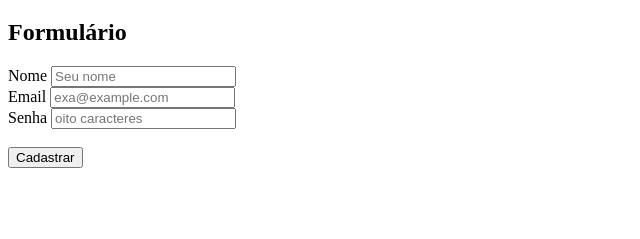
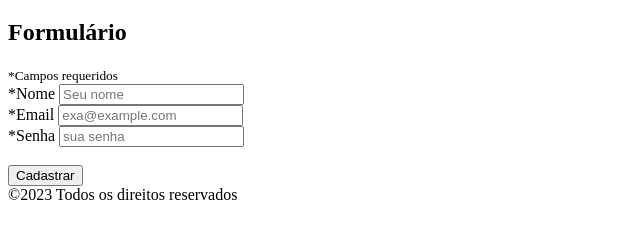
Before and after one commit to losecris78/curso_ebac_frontend, a plain HTML site: page html/form.html in a window 1280 px wide. Shown: the part 61-300 px from the top of the page, without its empty margins (0-640 px from the left). Drawn offline with Linux system fonts and the light colour scheme.

Commit message:
Update finishing details

```diff
--- a/html/form.html
+++ b/html/form.html
@@ -13,16 +13,20 @@
     <main>
         <section>
             <h2>Formulário</h2>
+            <span><small>*Campos requeridos</small></span><br>
             <form type="post">
-                <label for="name">Nome</label>
-                <input type="text" id="name" placeholder="Seu nome"><br>
-                <label for="email">Email</label>
-                <input type="email" id="email" name="" id="" placeholder="exa@example.com"><br>
-                <label for="senha">Senha</label>
-                <input type="password" name="" id="senha" placeholder="oito caracteres"><br><br>
+                <label for="name">*Nome</label>
+                <input type="text" id="name" placeholder="Seu nome" required><br>
+                <label for="email">*Email</label>
+                <input type="email" id="email" name="" id="" placeholder="exa@example.com" required><br>
+                <label for="senha">*Senha</label>
+                <input type="password" name="" id="senha" placeholder="sua senha" required><br><br>
                 <button type="submit">Cadastrar</button>
             </form>
         </section>
     </main>
+    <footer>
+       <span> &copy;2023 Todos os direitos reservados</span>
+    </footer>
 </body>
 </html>
```
